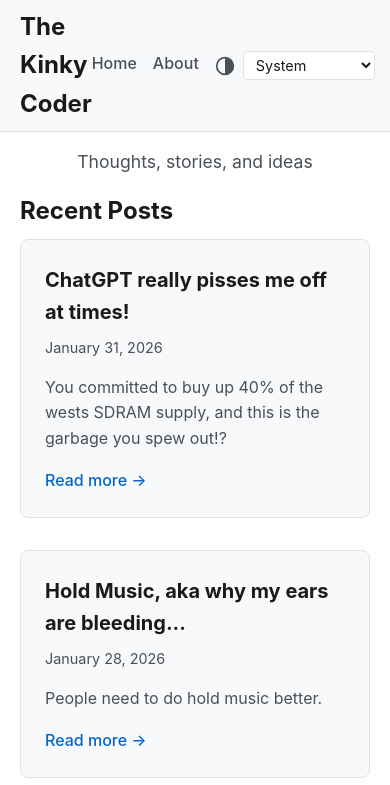
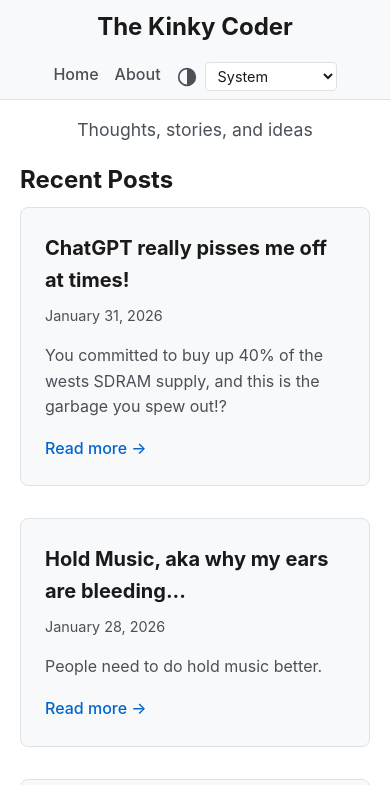
Before and after one commit to The-Kinky-Coder/kinkycoder-blog, an Eleventy site: page src/index.njk in a window 390 px wide. Shown: the top 785 px of the page. Built offline with nearby package versions, Linux system fonts and the light colour scheme; Eleventy itself is replaced by a stand-in of ours; files that its build step writes are made by us from their sources; what js-beautify, markdown-it-attrs would draw is missing.

Commit message:
Improved how the header looks on mobile

```diff
--- a/src/css/style.css
+++ b/src/css/style.css
@@ -376,6 +376,18 @@ main {
 
 /* Mobile responsive */
 @media (max-width: 768px) {
+  .site-header nav {
+    flex-direction: column;
+    gap: 1rem;
+  }
+
+  .nav-links {
+    width: 100%;
+    justify-content: center;
+    flex-wrap: wrap;
+    gap: 1rem;
+  }
+
   .hero h1 {
     font-size: 2rem;
   }
```
